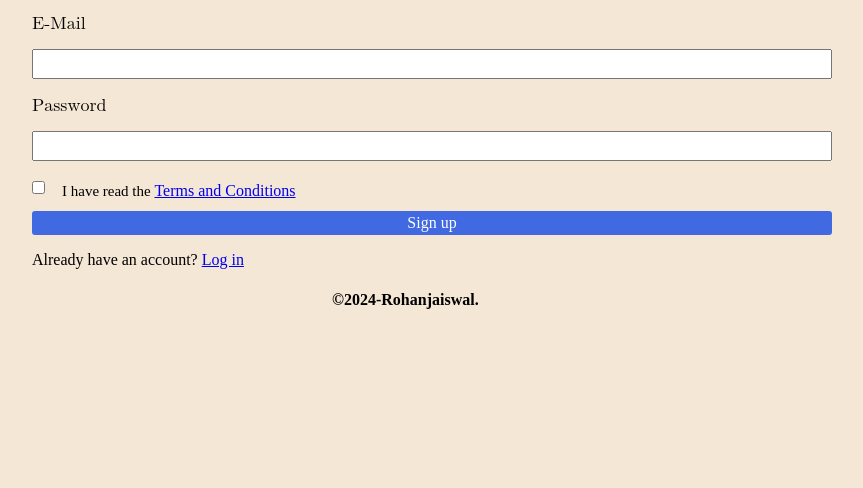
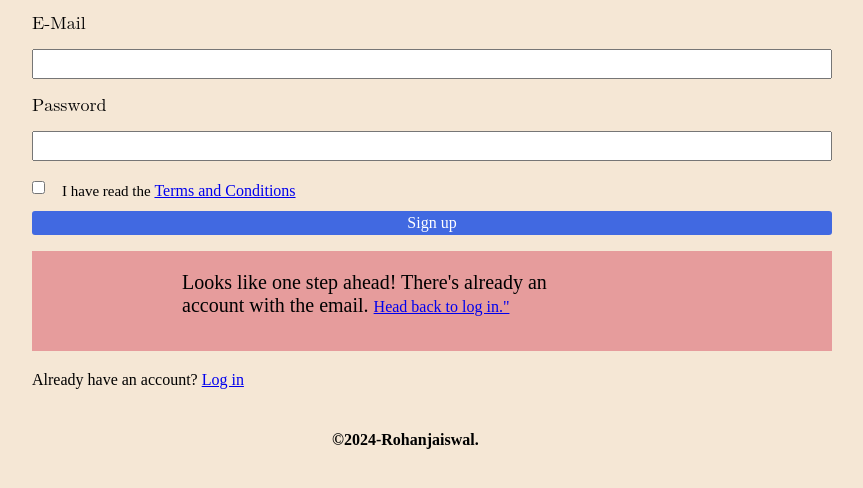
Before and after one commit to 1NonlyRohan/Creating-Signup_webpage, a plain HTML site: page index.html in a window 1280 px wide. Shown: the part 130-618 px from the top of the page, without its empty margins (168-1031 px from the left). Drawn offline with Linux system fonts and the light colour scheme.

Commit message:
adding validation

```diff
--- a/index.html
+++ b/index.html
@@ -36,6 +36,11 @@
 
         </form>
     </div>
+    <div class="red-dabba">
+        <p>
+            Looks like one step ahead! There's already an account with the email. <a href="#">Head back to log in."</a>
+        </p>
+    </div>
 
     <footer class="foot">
         <h1>
--- a/style.css
+++ b/style.css
@@ -62,10 +62,23 @@ a:hover{
 
 #p2 {
     position: absolute;
-    margin: 60px 50px 50px 200px;
+    margin: 180px 50px 50px 200px;
 }
 
 .foot h1 {
     position: absolute;
-    margin: 100px 0px 0px 500px;
+    margin: 240px 0px 0px 500px;
 }
+
+.red-dabba {
+    height: 100px;
+    width: 800px;
+    position: absolute;
+    background-color: rgb(230, 156, 156);
+    margin: 60px 10px 10px 200px;
+}
+
+.red-dabba p {
+    padding: 20px 230px 0px 150px;
+    font-size: 20px;
+}
```
